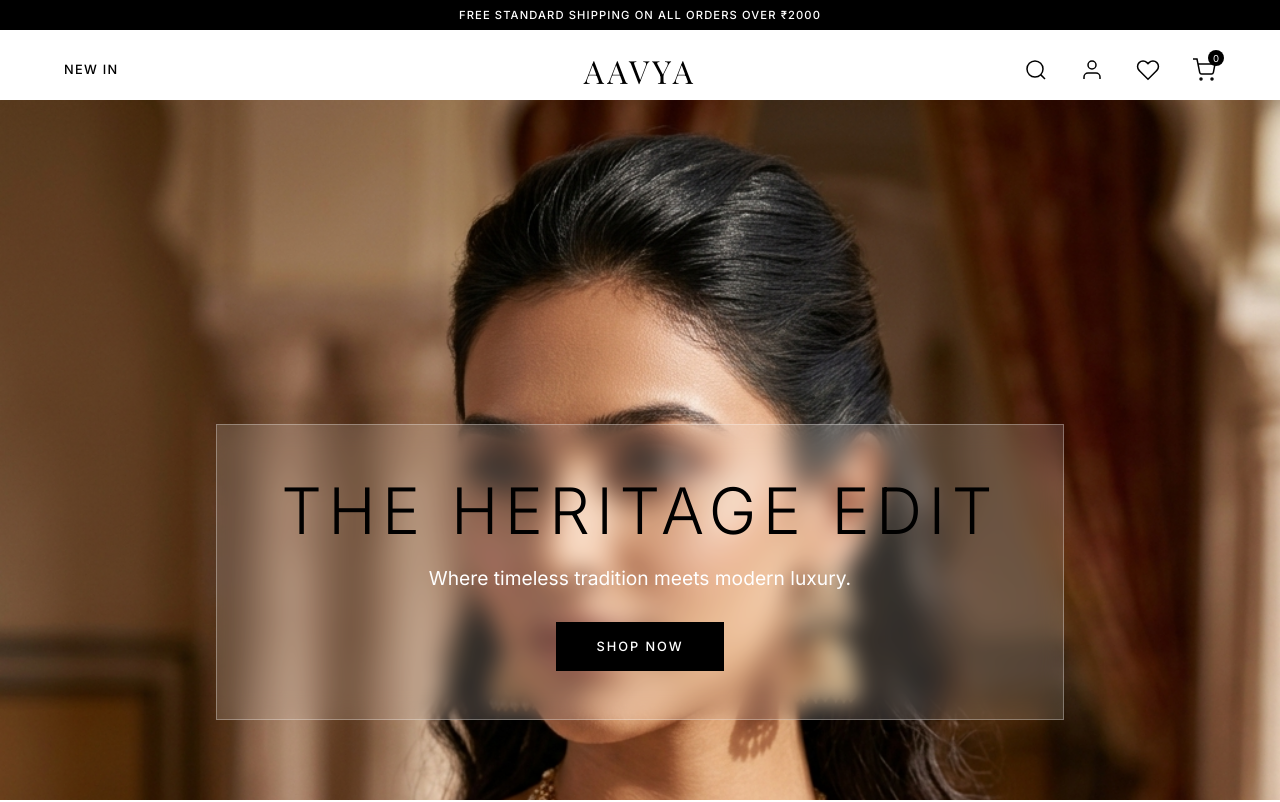
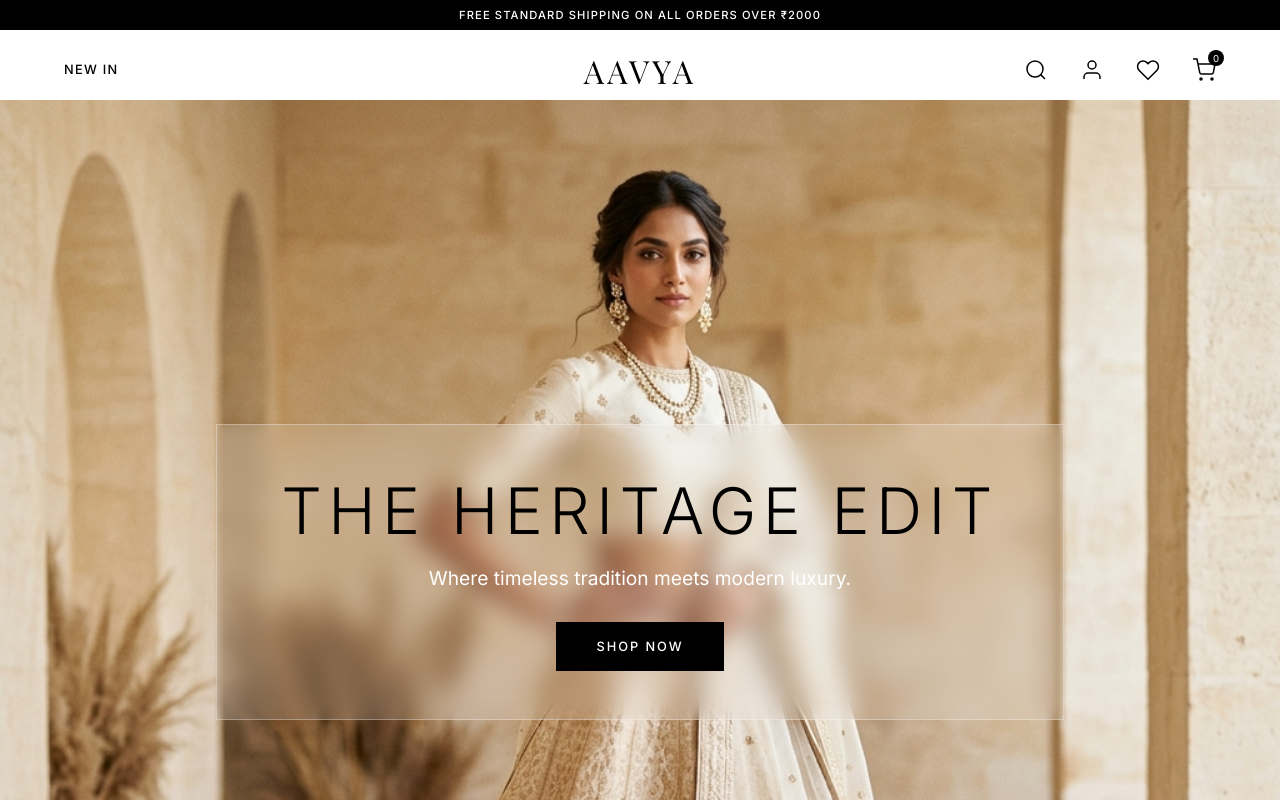
Before and after one commit to VIBISHA-S/Aavya, a Next.js app: page / in a window 1280 px wide. Shown: the top 802 px of the page. Built offline with nearby package versions, Linux system fonts and the light colour scheme; a web font is replaced by a local one.

Commit message:
Set correct hero background image

```diff
--- a/src/app/page.tsx
+++ b/src/app/page.tsx
@@ -7,7 +7,7 @@ export default function Home() {
     <div className={styles.main}>
       {/* 1. HERO BANNER (Glassmorphism) */}
       <section className={styles.heroBanner}>
-        <Image src="/images/hero_campaign_v2.png" alt="New Collection" fill style={{ objectFit: 'cover', objectPosition: 'top center' }} quality={100} priority />
+        <Image src="/images/category_ethnic.png" alt="New Collection" fill style={{ objectFit: 'cover', objectPosition: 'top center' }} quality={100} priority />
         <div className={styles.glassContainer}>
           <div className={styles.glassOverlay}>
             <h1>The Heritage Edit</h1>
```
